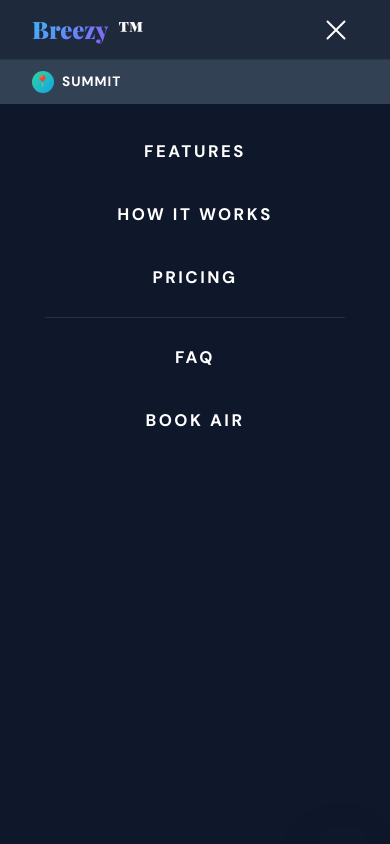
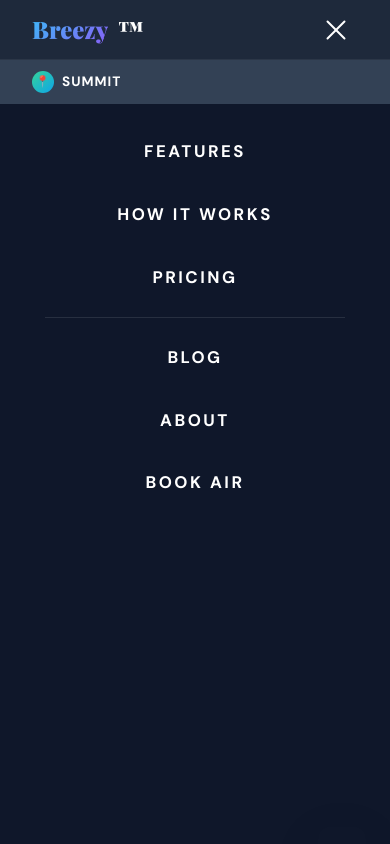
Before and after one commit to Chilllnote/Click-Labs-Breezy, a React (Vite) app in the folder Breezy Frontend/Breezy/frontend/: page / in a window 390 px wide. Both pictures are taken after a click on the button 336 px from the left and 29 px from the top of the page. Shown: the top 844 px of the page. Built offline with nearby package versions, Linux system fonts and the light colour scheme.

Commit message:
fixed mobile issues

```diff
--- a/Breezy Frontend/Breezy/frontend/src/App.tsx
+++ b/Breezy Frontend/Breezy/frontend/src/App.tsx
@@ -16,8 +16,8 @@ import BlogPost from './pages/Dynamic pages/BlogPost';
 const client = new ApolloClient({
   //link: new HttpLink({ uri: "http://local-breezy.local/graphql" }),
   link: new HttpLink({
-    uri: "https://breezy-wordpress.duckdns.org/graphql"
-    //credentials: 'include' // Include cookies for authentication if needed}),
+    uri: "https://breezy-wordpress.duckdns.org/graphql",
+    credentials: 'include' // Include cookies for authentication if needed}),
   }),
   cache: new InMemoryCache(),
 });
--- a/Breezy Frontend/Breezy/frontend/src/components/Header.tsx
+++ b/Breezy Frontend/Breezy/frontend/src/components/Header.tsx
@@ -60,11 +60,12 @@ const Header: React.FC = () => {
 
             {/* Mobile Menu Overlay */}
             <div className={`mobile-menu ${isMobileOpen ? 'open' : ''}`}>
-                <a href="#features" onClick={toggleMobile}>Features</a>
-                <a href="#how" onClick={toggleMobile}>How It Works</a>
-                <a href="#pricing" onClick={toggleMobile}>Pricing</a>
+                <a href="/#features" onClick={toggleMobile}>Features</a>
+                <a href="/#how" onClick={toggleMobile}>How It Works</a>
+                <a href="/pricing#pricing" onClick={toggleMobile}>Pricing</a>
                 <div className="mobile-divider"></div>
-                <a href="#faq" onClick={toggleMobile}>FAQ</a>
+                <a href="/blog" onClick={toggleMobile}>Blog</a>
+                <a href="/about#faq" onClick={toggleMobile}>About</a>
                 <a href="#signup" onClick={toggleMobile}>Book Air</a>
             </div>
         </>
```
